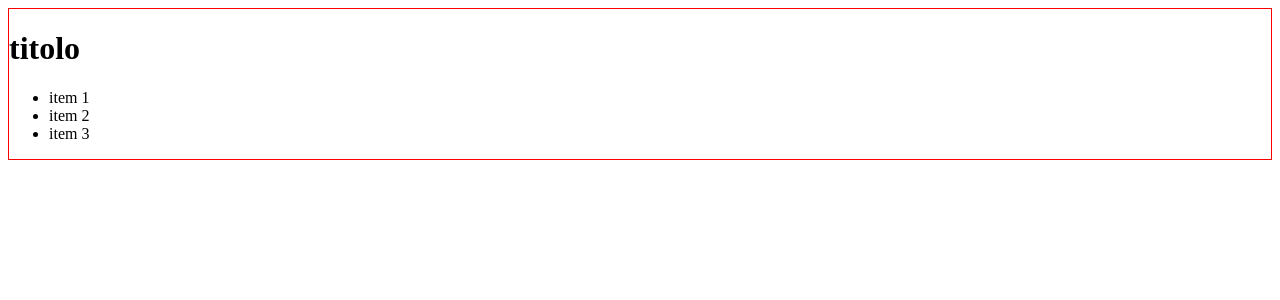
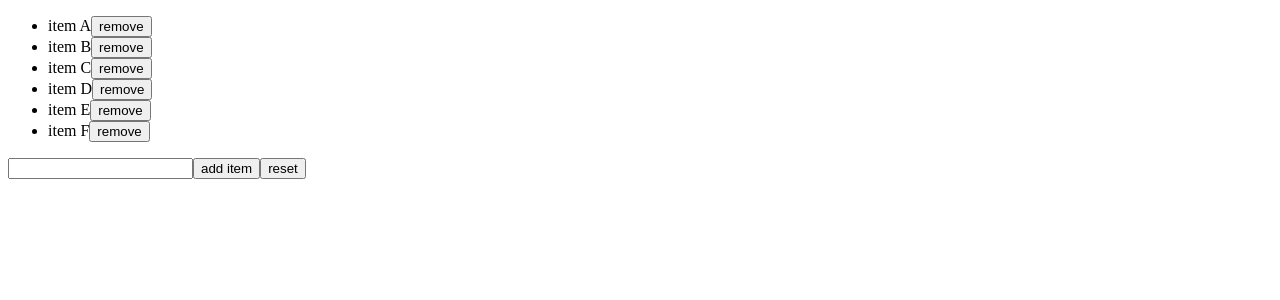
Before and after one commit to Folvin/react-exercises, a React (Create React App) app: page / in a window 1280 px wide. Shown: the top 300 px of the page. Built offline with nearby package versions, Linux system fonts and the light colour scheme.

Commit message:
render-props-01

```diff
--- a/src/App.js
+++ b/src/App.js
@@ -1,16 +1,33 @@
 import React from "react";
-import Container from "./Container";
+import {TodoList} from "./TodoList";
 
 export class App extends React.Component {
+    state = {
+        prova: "provaaaa"
+    }
     render() {
         return (
-            <Container title={<h1>titolo</h1>}>
-                <ul>
-                    <li>item 1</li>
-                    <li>item 2</li>
-                    <li>item 3</li>
-                </ul>
-            </Container>
+            <TodoList
+                render={(items, buttonHandler) => {
+                    return (
+                        <ul>
+                            {items.map((item, index) => {
+                                return (
+                                    <li key={index}>
+                                        {item}
+
+                                        <button
+                                            name="remove"
+                                            onClick={buttonHandler}>
+                                            remove
+                                        </button>
+                                    </li>
+                                );
+                            })}
+                        </ul>
+                    );
+                }}
+            />
         );
     }
 }
--- a/src/Container.js
+++ /dev/null
@@ -1,14 +0,0 @@
-import React, {Children, Component} from "react";
-
-class Container extends Component {
-    render() {
-        return (
-            <div className="container">
-                <div>{this.props.title}</div>
-                <div>{this.props.children}</div>
-            </div>
-        );
-    }
-}
-
-export default Container;
--- /dev/null
+++ b/src/TodoList.js
@@ -0,0 +1,42 @@
+import React, {createRef} from "react";
+
+export class TodoList extends React.Component {
+    state = {
+        items: ["item A", "item B", "item C", "item D", "item E", "item F"],
+    };
+
+    inputRef = createRef();
+
+    removeHandler = (e) => {
+        const allLiEl = e.target.closest("ul").children;
+        const currentLiEl = e.target.closest("li");
+        const currentLiElIndex = Array.from(allLiEl).indexOf(currentLiEl);
+        const clonedItemsState = [...this.state.items];
+        clonedItemsState.splice(currentLiElIndex, 1);
+        this.setState({items: clonedItemsState});
+    };
+
+    itemManager = (e) => {
+        if (e.target.name === "add") {
+            let inputValue = this.inputRef.current.value;
+            const newItemsState = [...this.state.items, inputValue];
+            this.setState({items: newItemsState});
+        }
+        this.inputRef.current.value = "";
+    };
+
+    render() {
+        return (
+            <div>
+                {this.props.render(this.state.items, this.removeHandler)}
+                <input ref={this.inputRef} type="text" />
+                <button name="add" onClick={this.itemManager} type="button">
+                    add item
+                </button>
+                <button name="reset" onClick={this.itemManager} type="button">
+                    reset
+                </button>
+            </div>
+        );
+    }
+}
```
